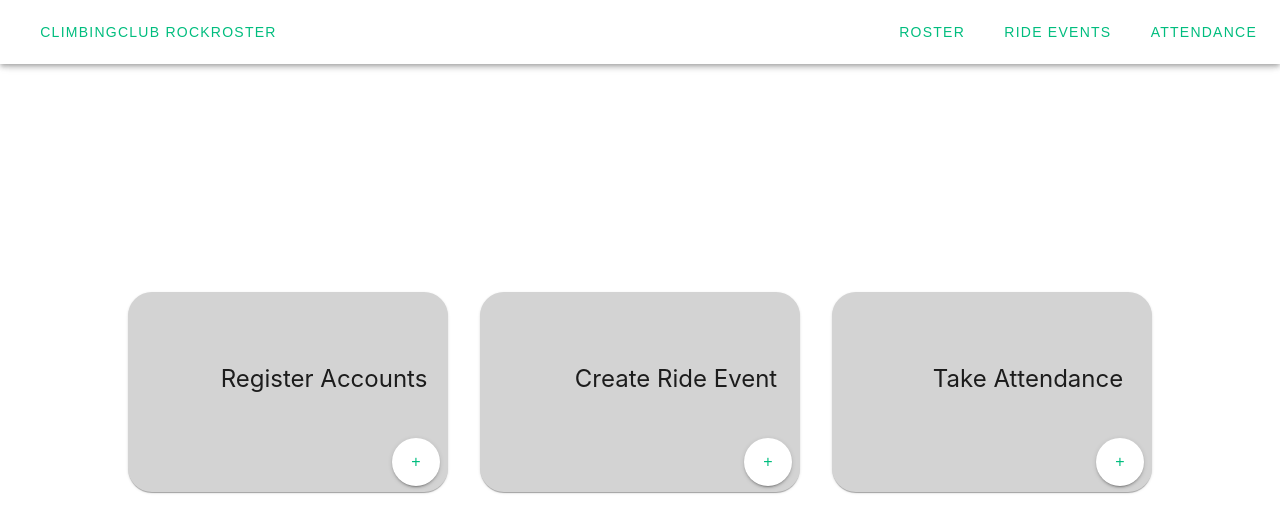
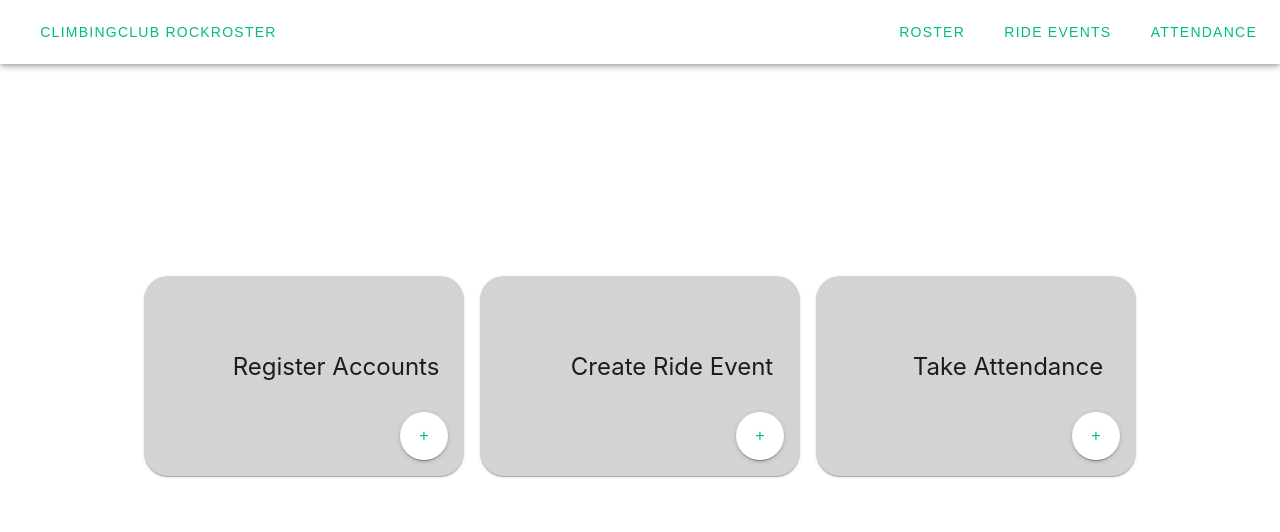
Before and after one commit to angelaleone/climbing-club-webapp, a Vue app: page / in a window 1280 px wide. Shown: the top 532 px of the page. Built offline with nearby package versions, Linux system fonts and the light colour scheme.

Commit message:
home screen styling fix

```diff
--- a/src/main.ts
+++ b/src/main.ts
@@ -1,5 +1,5 @@
 import './assets/main.css'
-
+import '@mdi/font/css/materialdesignicons.css'
 import { createApp } from 'vue'
 import { createPinia } from 'pinia'
 
--- a/src/views/HomeView.vue
+++ b/src/views/HomeView.vue
@@ -5,11 +5,12 @@ import { RouterLink } from 'vue-router'
 
 <template>
   <div class="home">
-    <v-row>
+    <v-row class="home-row">
       <div class="card-container">
         <v-card class="card">
           <v-col>
             <div class="card-title">
+              <!-- <v-icon large class="card-icon">mdi-account</v-icon> -->
               <span>Register Accounts</span>
             </div>
             <v-row>
@@ -57,28 +58,49 @@ import { RouterLink } from 'vue-router'
 .home {
   padding: 5vh;
   padding-top: 28vh;
+  display: flex;
+  justify-content: center;
   align-items: center;
+  width: 100%;
 }
+
+.home-row {
+  display: flex;
+  gap: 2vh;
+  justify-content: center;
+  width: 100%;
+  flex-wrap: wrap;
+}
+
 .card-container {
-  padding: 2vh;
+  display: flex;
+  justify-content: center;
 }
+
 .card {
   width: 40vh;
   height: 25vh;
   background-color: #d3d3d3;
+  border-radius: 3vh;
+  display: flex;
+  flex-direction: column;
   align-items: center;
-  border-radius: 3vh;
+  justify-content: center;
 }
 .card-title {
-  padding-top: 7vh;
+  /* margin: auto; */
+  padding-top: 7.5vh;
   padding-left: 7vh;
-  margin-left: 2vh;
+  margin-left: 1vh;
   font-size: x-large;
   justify-self: center;
 }
+.card-icon {
+  color: #4a4a4a;
+}
 .add-btn {
-  align-self: last baseline;
-  margin-left: 33vh;
-  margin-top: 6.5vh;
+  position: absolute;
+  bottom: 2vh;
+  right: 2vh;
 }
 </style>
```
